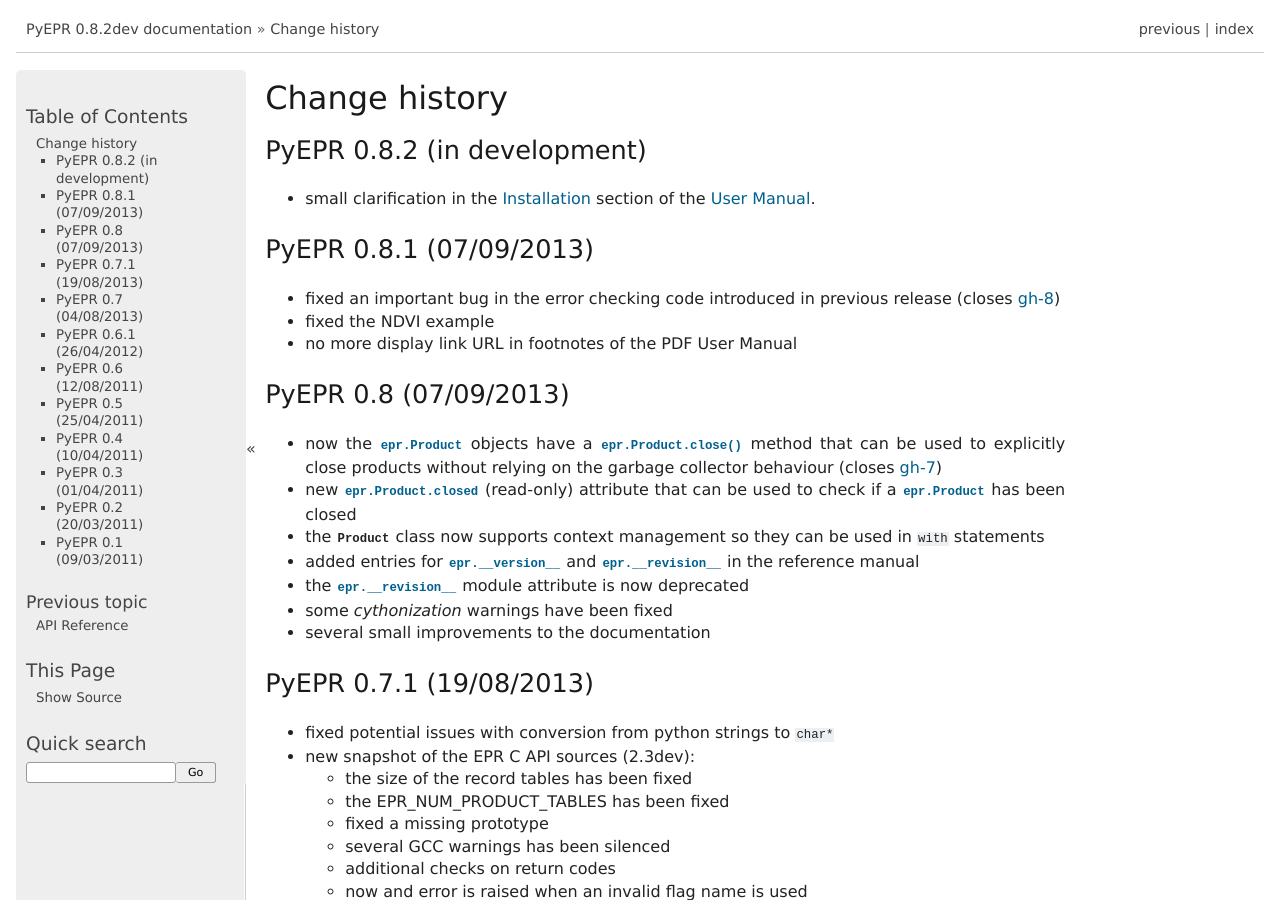
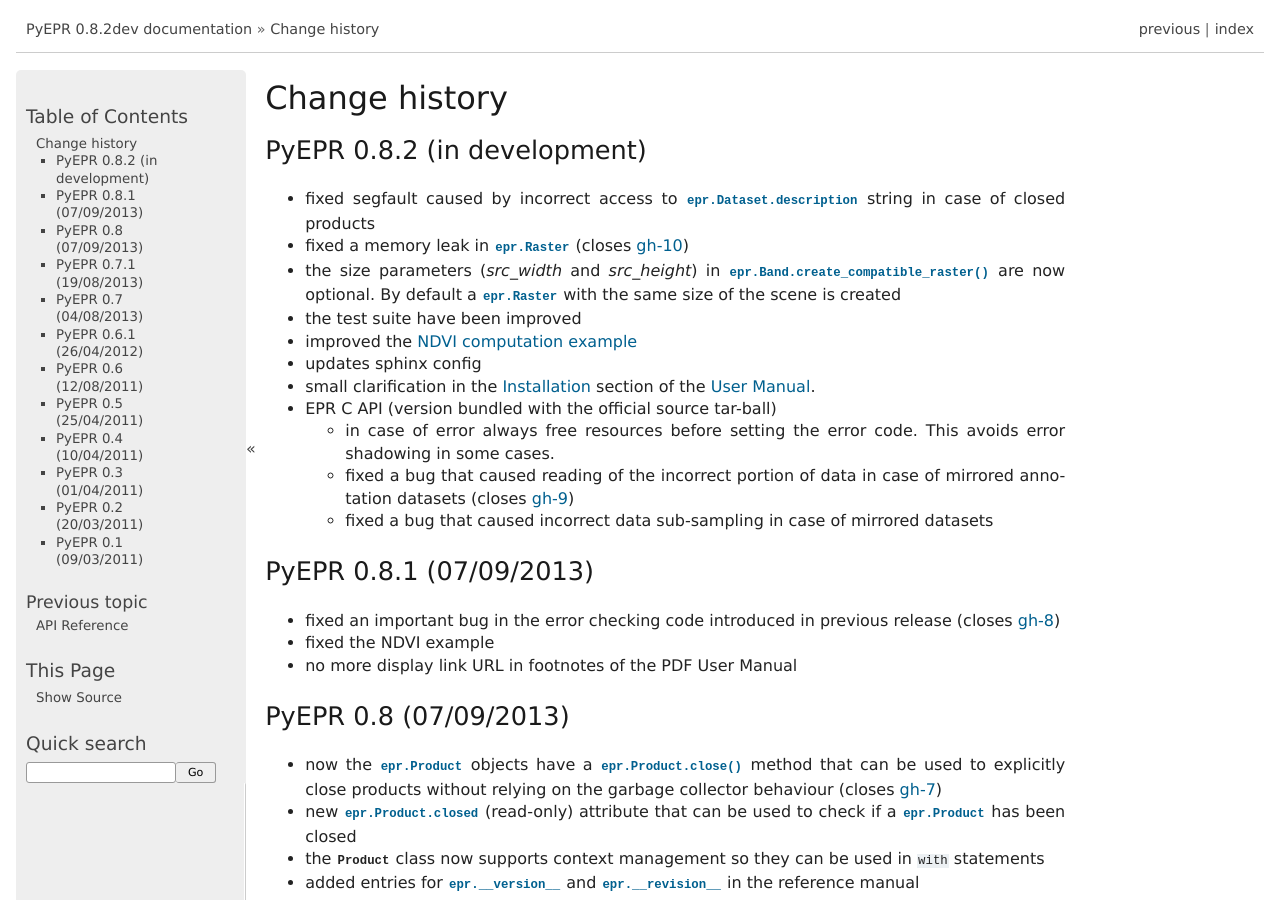
Before and after one commit to avalentino/pyepr, a Sphinx documentation site: the page built from doc/NEWS.txt, in a window 1280 px wide and 900 px high. Built offline with Sphinx 7.4.7, drawn with Linux system fonts in a browser that asks for light colours; formulas are drawn with MathJax 3.

Commit message:
The NEWS file has been updated

```diff
--- a/doc/NEWS.txt
+++ b/doc/NEWS.txt
@@ -5,8 +5,25 @@ Change history
 PyEPR 0.8.2 (in development)
 ----------------------------
 
+* fixed segfault caused by incorrect access to :attr:`epr.Dataset.description`
+  string in case of closed products
+* fixed a memory leak in :class:`epr.Raster` (closes :issue:`10`)
+* the size parameters (*src_width* and *src_height*) in
+  :meth:`epr.Band.create_compatible_raster` are now optional. By default a
+  :class:`epr.Raster` with the same size of the scene is created
+* the test suite have been improved
+* improved the :doc:`NDVI computation example <ndvi_example>`
+* updates sphinx config
 * small clarification in the :ref:`installation` section of the
   :doc:`usermanual`.
+* EPR C API (version bundled with the official source tar-ball)
+
+  - in case of error always free resources before setting the error code.
+    This avoids error shadowing in some cases.
+  - fixed a bug that caused reading of the incorrect portion of data in case
+    of mirrored annotation datasets (closes :issue:`9`)
+  - fixed a bug that caused incorrect data sub-sampling in case of mirrored
+    datasets
 
 
 PyEPR 0.8.1 (07/09/2013)
```
